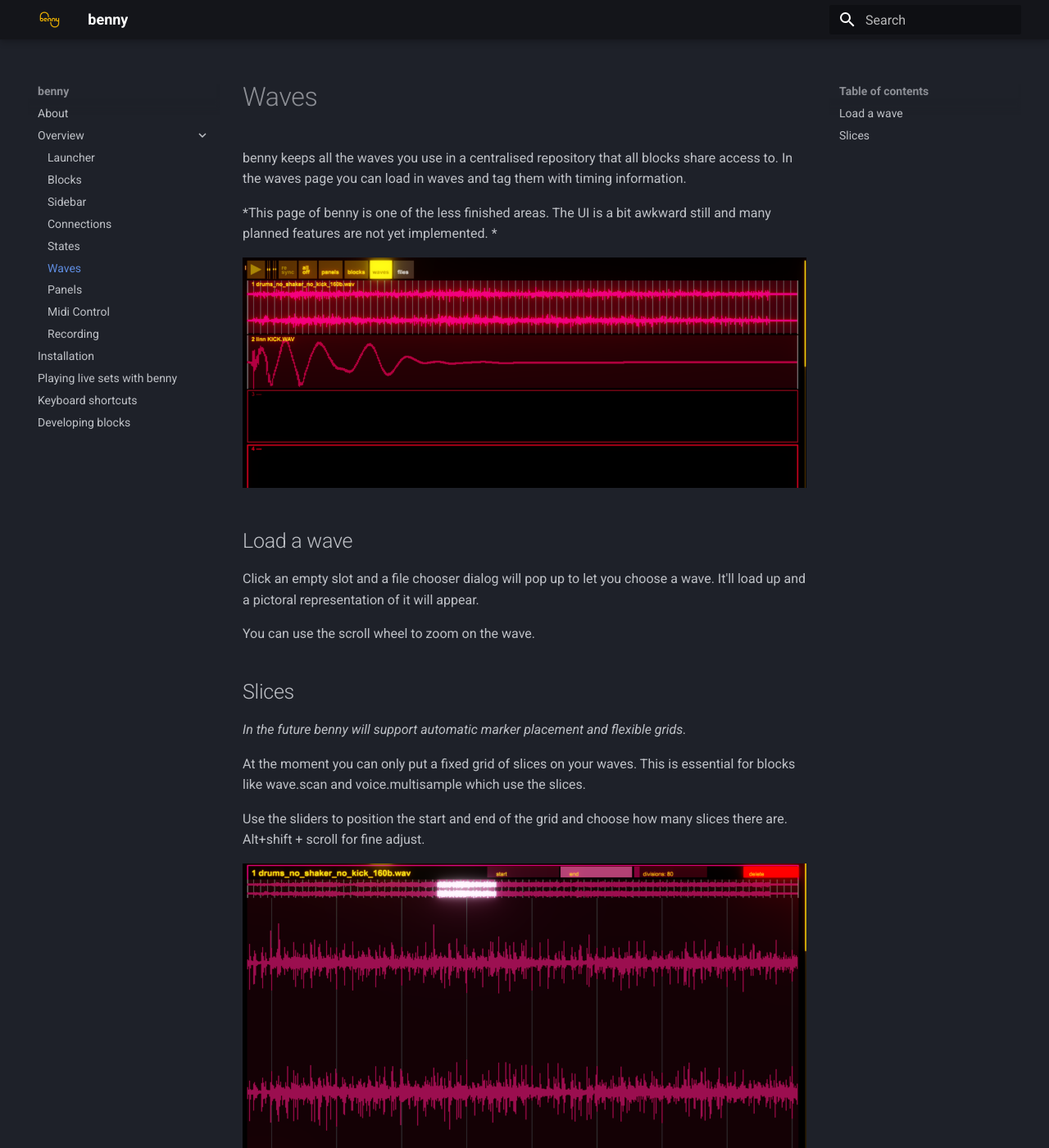
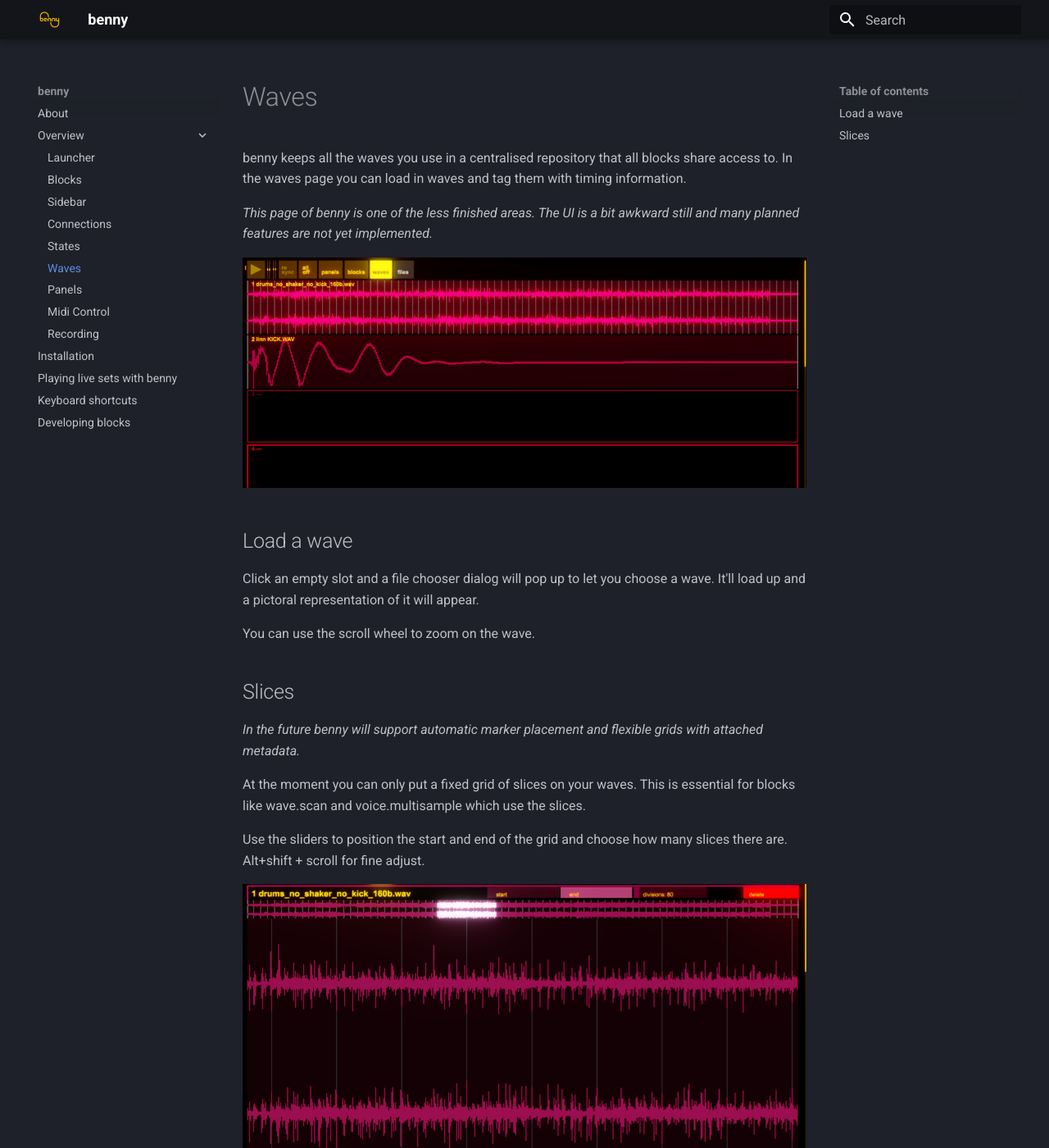
Before and after one commit to playbenny/benny_manual, an MkDocs documentation site: the page built from docs/waves.md, in a window 1280 px wide and 1400 px high. Shown: the whole window at 82% size. Built offline with MkDocs 1.6.1 and Material for MkDocs 9.7.7, drawn with Linux system fonts in a browser that asks for light colours.

Commit message:
Update waves.md

```diff
--- a/docs/waves.md
+++ b/docs/waves.md
@@ -1,7 +1,6 @@
 benny keeps all the waves you use in a centralised repository that all blocks share access to. In the waves page you can load in waves and tag them with timing information.
 
-*This page of benny is one of the less finished areas. The UI is a bit awkward still and many planned features are not yet implemented.
-*
+*This page of benny is one of the less finished areas. The UI is a bit awkward still and many planned features are not yet implemented.*
 
 ![waves page picture](assets/screenshots/waves_page_1.png)
 
@@ -13,7 +12,7 @@
 
 ## Slices
 
-*In the future benny will support automatic marker placement and flexible grids.*
+*In the future benny will support automatic marker placement and flexible grids with attached metadata.*
 
 At the moment you can only put a fixed grid of slices on your waves. This is essential for blocks like wave.scan and voice.multisample which use the slices.
 
```
